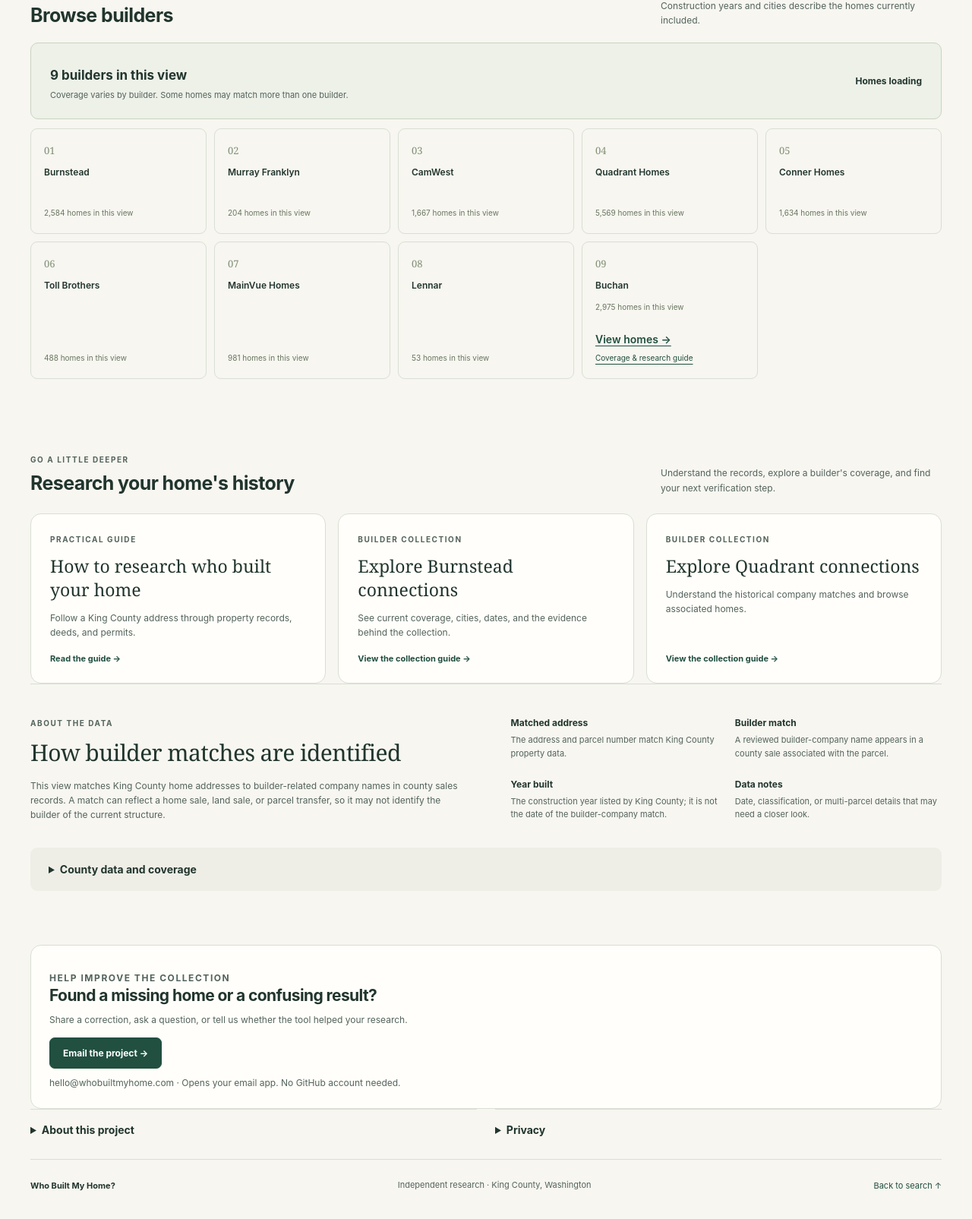
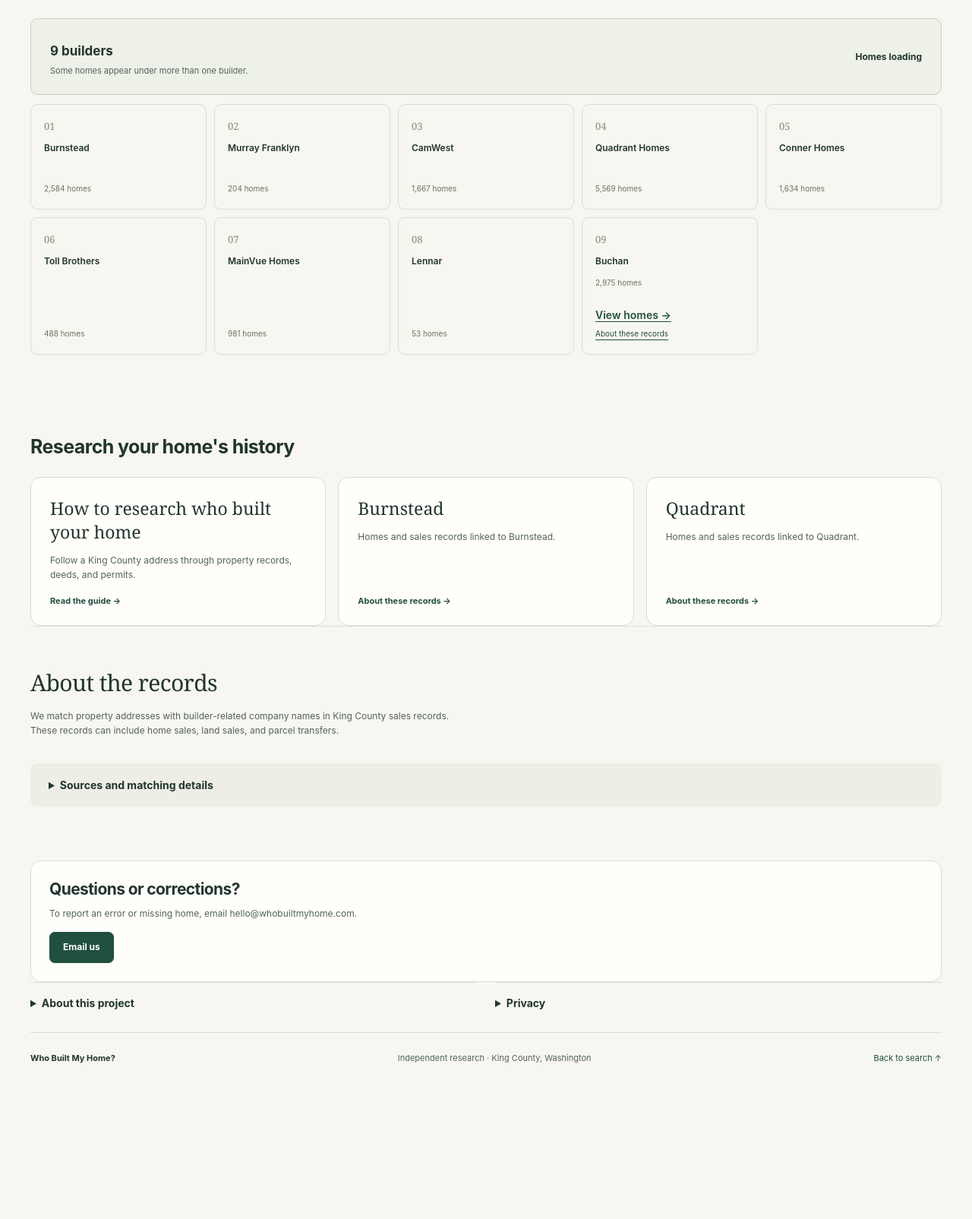
Before and after one commit to whobuiltmyhome/whobuiltmyhome-site, a website with bundled scripts: page index.html in a window 1280 px wide. Shown: the part 1158-2763 px from the top of the page at 76% size. After the commit the page ends 2595 px from the top, so only its background shows below. Built offline with nearby package versions, Linux system fonts and the light colour scheme; files whose address does not match are found by name.

Commit message:
Simplify homepage copy and county records explanation

```diff
--- a/index.html
+++ b/index.html
@@ -4,20 +4,20 @@
   <meta charset="UTF-8" />
   <meta name="viewport" content="width=device-width, initial-scale=1.0" />
   <meta name="referrer" content="no-referrer" />
-  <meta name="description" content="Explore homes associated with major builders across King County. Search by address, city, ZIP, or parcel number and view results on a map." />
+  <meta name="description" content="Search King County homes by address, city, or builder. Data comes from King County property and sales records." />
   <meta name="theme-color" content="#214f40" />
   <meta property="og:type" content="website" />
   <meta property="og:site_name" content="Who Built My Home?" />
-  <meta property="og:title" content="Explore your home's builder connections" />
-  <meta property="og:description" content="A free King County home research tool. Search an address, explore builder connections, and follow the county evidence." />
+  <meta property="og:title" content="Search King County homes" />
+  <meta property="og:description" content="Search by address, city, or builder. Data comes from King County property and sales records." />
   <meta property="og:url" content="https://whobuiltmyhome.com/" />
   <meta property="og:image" content="https://whobuiltmyhome.com/assets/social-preview.png" />
   <meta property="og:image:width" content="1200" />
   <meta property="og:image:height" content="630" />
-  <meta property="og:image:alt" content="Who Built My Home? Search a King County address, explore builder connections, and follow the county evidence." />
+  <meta property="og:image:alt" content="Who Built My Home? Search King County homes by address, city, or builder." />
   <meta name="twitter:card" content="summary_large_image" />
-  <meta name="twitter:title" content="Explore your home's builder connections" />
-  <meta name="twitter:description" content="A free King County home research tool, with traceable county evidence." />
+  <meta name="twitter:title" content="Search King County homes" />
+  <meta name="twitter:description" content="Search King County homes using property and sales records." />
   <meta name="twitter:image" content="https://whobuiltmyhome.com/assets/social-preview.png" />
   <title>Who Built My Home? | King County Home Builders</title>
   <link rel="canonical" href="https://whobuiltmyhome.com/" />
@@ -34,9 +34,8 @@
   <main>
     <section class="intro wrap" aria-labelledby="page-title">
       <div class="intro-copy">
-        <p class="eyebrow"><span class="status-dot" aria-hidden="true"></span> Home builders across King County</p>
-        <h1 id="page-title">Discover your home's<br /><em>builder connections.</em></h1>
-        <p class="intro-description">Search King County homes and explore the county records behind each builder association.</p>
+        <h1 id="page-title">Search<br /><em>King County homes</em></h1>
+        <p class="intro-description">Search by address, city, or builder. Data comes from King County property and sales records.</p>
       </div>
       <div class="coverage-summary" aria-label="Current builder coverage">
         <span class="coverage-count" id="coverage-count">—</span>
@@ -65,15 +64,15 @@
         <p id="filter-error" class="filter-error" role="alert" hidden></p>
       </div>
 
-      <div class="evidence-notice"><span class="notice-mark" aria-hidden="true">i</span><p><strong>County-record associations, not confirmed builders.</strong> Open a home to see the evidence. <a href="#about">How matching works</a></p></div>
+      <div class="evidence-notice"><span class="notice-mark" aria-hidden="true">i</span><p>Builder matches are based on company names in sales records. They may not identify who built the home. <a href="#about">How matching works</a></p></div>
 
       <div class="results-toolbar">
-        <div><h2 id="results-title" tabindex="-1">Explore homes</h2><p id="result-summary" role="status" aria-live="polite" aria-atomic="true">Loading homes…</p></div>
+        <div><h2 id="results-title" tabindex="-1">Homes</h2><p id="result-summary" role="status" aria-live="polite" aria-atomic="true">Loading homes…</p></div>
         <div class="result-tools"><button id="clear-filters" class="text-button" type="button" hidden>Clear filters</button><div class="view-switch" role="group" aria-label="Result view"><button id="show-list" type="button" aria-pressed="true">List</button><button id="toggle-map" type="button" aria-pressed="false" aria-expanded="false" aria-controls="map-panel" disabled>Map + list</button></div><label class="sort-label" for="sort">Sort</label><select id="sort" aria-label="Sort properties" disabled><option value="address">Address</option><option value="city">City</option><option value="year-asc">Year: oldest first</option><option value="year-desc">Year: newest first</option></select></div>
       </div>
       <div class="results-layout" id="results-layout">
       <section class="map-panel" id="map-panel" aria-labelledby="map-title" hidden>
-        <div class="map-heading"><h3 id="map-title">Explore on the map</h3></div>
+        <div class="map-heading"><h3 id="map-title">Map</h3></div>
         <div id="map-content" hidden>
           <div class="map-tools"><p id="map-status" role="status" aria-live="polite">Loading parcel locations…</p><button id="fit-map" class="button button-secondary" type="button" disabled>Fit results</button></div>
           <div id="map-error" class="map-error" hidden><p>The map could not be loaded. You can keep searching the list below.</p><button id="retry-map" class="button button-secondary" type="button" hidden>Retry map</button></div>
@@ -94,33 +93,32 @@
     </section>
 
     <section class="collections-section wrap" id="collections" aria-labelledby="collections-title">
-      <div class="section-heading"><div><p class="eyebrow">Explore by builder</p><h2 id="collections-title">Browse builders</h2></div><p>Construction years and cities describe the homes currently included.</p></div>
-      <div class="available-collection"><div><span class="badge badge-green">Available to explore</span><h3 id="available-title">9 builders in this view</h3><p id="available-description">Coverage varies by builder. Some homes may match more than one builder.</p></div><span id="collection-count" class="available-count">Homes loading</span></div>
+      <div class="section-heading"><div><h2 id="collections-title">Browse builders</h2></div></div>
+      <div class="available-collection"><div><h3 id="available-title">9 builders</h3><p id="available-description">Some homes appear under more than one builder.</p></div><span id="collection-count" class="available-count">Homes loading</span></div>
       <ol id="collection-grid" class="collection-grid">
-        <li><span class="collection-number">01</span><h3>Burnstead</h3><p>2,584 homes in this view</p></li>
-        <li><span class="collection-number">02</span><h3>Murray Franklyn</h3><p>204 homes in this view</p></li>
-        <li><span class="collection-number">03</span><h3>CamWest</h3><p>1,667 homes in this view</p></li>
-        <li><span class="collection-number">04</span><h3>Quadrant Homes</h3><p>5,569 homes in this view</p></li>
-        <li><span class="collection-number">05</span><h3>Conner Homes</h3><p>1,634 homes in this view</p></li>
-        <li><span class="collection-number">06</span><h3>Toll Brothers</h3><p>488 homes in this view</p></li>
-        <li><span class="collection-number">07</span><h3>MainVue Homes</h3><p>981 homes in this view</p></li>
-        <li><span class="collection-number">08</span><h3>Lennar</h3><p>53 homes in this view</p></li>
-        <li><span class="collection-number">09</span><h3>Buchan</h3><p>2,975 homes in this view</p><a class="collection-link" href="?collection=buchan#explorer">View homes →</a><a class="collection-guide" href="./builders/buchan/">Coverage &amp; research guide</a></li>
+        <li><span class="collection-number">01</span><h3>Burnstead</h3><p>2,584 homes</p></li>
+        <li><span class="collection-number">02</span><h3>Murray Franklyn</h3><p>204 homes</p></li>
+        <li><span class="collection-number">03</span><h3>CamWest</h3><p>1,667 homes</p></li>
+        <li><span class="collection-number">04</span><h3>Quadrant Homes</h3><p>5,569 homes</p></li>
+        <li><span class="collection-number">05</span><h3>Conner Homes</h3><p>1,634 homes</p></li>
+        <li><span class="collection-number">06</span><h3>Toll Brothers</h3><p>488 homes</p></li>
+        <li><span class="collection-number">07</span><h3>MainVue Homes</h3><p>981 homes</p></li>
+        <li><span class="collection-number">08</span><h3>Lennar</h3><p>53 homes</p></li>
+        <li><span class="collection-number">09</span><h3>Buchan</h3><p>2,975 homes</p><a class="collection-link" href="?collection=buchan#explorer">View homes →</a><a class="collection-guide" href="./builders/buchan/">About these records</a></li>
       </ol>
     </section>
 
     <section class="research-section wrap" aria-labelledby="research-title">
-      <div class="section-heading"><div><p class="eyebrow">Go a little deeper</p><h2 id="research-title">Research your home's history</h2></div><p>Understand the records, explore a builder's coverage, and find your next verification step.</p></div>
-      <div class="research-links"><a href="./guides/find-home-builder-king-county/"><span class="eyebrow">Practical guide</span><h3>How to research who built your home</h3><p>Follow a King County address through property records, deeds, and permits.</p><span class="research-cta">Read the guide →</span></a><a href="./builders/burnstead/"><span class="eyebrow">Builder collection</span><h3>Explore Burnstead connections</h3><p>See current coverage, cities, dates, and the evidence behind the collection.</p><span class="research-cta">View the collection guide →</span></a><a href="./builders/quadrant/"><span class="eyebrow">Builder collection</span><h3>Explore Quadrant connections</h3><p>Understand the historical company matches and browse associated homes.</p><span class="research-cta">View the collection guide →</span></a></div>
+      <div class="section-heading"><div><h2 id="research-title">Research your home's history</h2></div></div>
+      <div class="research-links"><a href="./guides/find-home-builder-king-county/"><h3>How to research who built your home</h3><p>Follow a King County address through property records, deeds, and permits.</p><span class="research-cta">Read the guide →</span></a><a href="./builders/burnstead/"><h3>Burnstead</h3><p>Homes and sales records linked to Burnstead.</p><span class="research-cta">About these records →</span></a><a href="./builders/quadrant/"><h3>Quadrant</h3><p>Homes and sales records linked to Quadrant.</p><span class="research-cta">About these records →</span></a></div>
     </section>
 
     <section class="about-section wrap" id="about" aria-labelledby="about-title">
-      <div><p class="eyebrow">About the data</p><h2 id="about-title">How builder matches are identified</h2><p>This view matches King County home addresses to builder-related company names in county sales records. A match can reflect a home sale, land sale, or parcel transfer, so it may not identify the builder of the current structure.</p></div>
-      <dl class="evidence-definitions"><div><dt>Matched address</dt><dd>The address and parcel number match King County property data.</dd></div><div><dt>Builder match</dt><dd>A reviewed builder-company name appears in a county sale associated with the parcel.</dd></div><div><dt>Year built</dt><dd>The construction year listed by King County; it is not the date of the builder-company match.</dd></div><div><dt>Data notes</dt><dd>Date, classification, or multi-parcel details that may need a closer look.</dd></div></dl>
-      <details class="source-note"><summary>County data and coverage</summary><div class="source-note-content"><p><strong>County records included: 1976–September 4, 2026.</strong> Coverage varies by builder, and 2026 is incomplete.</p><p id="release-info">Data dates will appear when the homes load.</p><a href="https://info.kingcounty.gov/assessor/DataDownload/default.aspx" target="_blank" rel="noopener noreferrer" data-source="county">King County data source <span aria-hidden="true">↗</span></a></div></details>
+      <div><h2 id="about-title">About the records</h2><p>We match property addresses with builder-related company names in King County sales records. These records can include home sales, land sales, and parcel transfers.</p></div>
+      <details class="source-note"><summary>Sources and matching details</summary><div class="source-note-content"><dl class="evidence-definitions"><div><dt>Matched address</dt><dd>The address and parcel number match King County property data.</dd></div><div><dt>Builder match</dt><dd>A reviewed builder-company name appears in a county sale associated with the parcel.</dd></div><div><dt>Year built</dt><dd>The construction year listed by King County; it is not the date of the builder-company match.</dd></div><div><dt>Data notes</dt><dd>Date, classification, or multi-parcel details that may need a closer look.</dd></div></dl><p><strong>County records included: 1976–September 4, 2026.</strong> Coverage varies by builder, and 2026 is incomplete.</p><p id="release-info">Data dates will appear when the homes load.</p><a href="https://info.kingcounty.gov/assessor/DataDownload/default.aspx" target="_blank" rel="noopener noreferrer" data-source="county">King County data source <span aria-hidden="true">↗</span></a></div></details>
     </section>
   </main>
-  <section class="contact-panel wrap" id="contact" aria-labelledby="contact-title"><p class="eyebrow">Help improve the collection</p><h2 id="contact-title">Found a missing home or a confusing result?</h2><p>Share a correction, ask a question, or tell us whether the tool helped your research.</p><a class="button button-primary" href="mailto:hello@whobuiltmyhome.com?subject=Who%20Built%20My%20Home%20feedback">Email the project →</a><p>hello@whobuiltmyhome.com · Opens your email app. No GitHub account needed.</p></section>
+  <section class="contact-panel wrap" id="contact" aria-labelledby="contact-title"><h2 id="contact-title">Questions or corrections?</h2><p>To report an error or missing home, email hello@whobuiltmyhome.com.</p><a class="button button-primary" href="mailto:hello@whobuiltmyhome.com?subject=Who%20Built%20My%20Home%20feedback">Email us</a></section>
   <section class="project-info wrap" aria-label="Project information"><details id="project"><summary>About this project</summary><p>Who Built My Home? is an independent project maintained by <a href="https://github.com/whobuiltmyhome" target="_blank" rel="noopener noreferrer">whobuiltmyhome on GitHub</a>. It is not affiliated with King County or the builders listed here.</p><p><a href="https://github.com/whobuiltmyhome/whobuiltmyhome-site/issues/new" target="_blank" rel="noopener noreferrer">Report a public issue on GitHub ↗</a>. GitHub sign-in is required and reports are public. Please do not include private documents or personal contact details.</p></details><details id="privacy"><summary>Privacy</summary><p>Address searches and filters run in your browser against the site's downloaded data. We use Google Analytics to measure page visits and broad interactions such as searches, filters, and shares. We do not send search text, home addresses, parcel numbers, or copied links in analytics events. Analytics may use cookies and is disabled when your browser sends Do Not Track or Global Privacy Control. Searches can appear in your browser's URL and history; the Copy home link button shares only the selected parcel.</p><p>Hosting providers may receive ordinary request information. Opening the map loads tiles from OpenStreetMap, which receives requests for the area displayed. External links open third-party services with their own privacy policies.</p></details></section>
   <footer class="site-footer wrap"><span>Who Built My Home?</span><p>Independent research · King County, Washington</p><a href="#explorer">Back to search ↑</a></footer>
 
```
Also changed, not shown: app.js (+4 -4 lines).
